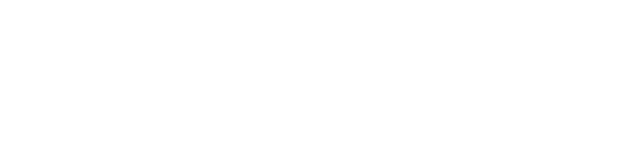
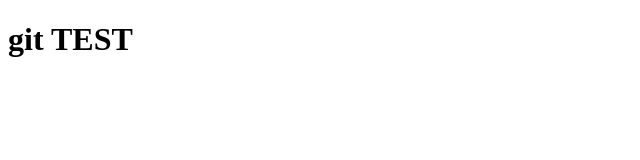
Before and after one commit to sooki7767/portfolio, a plain HTML site: page index.html in a window 1280 px wide. Shown: the whole page, without its empty margins (0-640 px from the left). Drawn offline with Linux system fonts and the light colour scheme.

Commit message:
second commit

```diff
--- a/index.html
+++ b/index.html
@@ -4,9 +4,9 @@
     <meta charset="UTF-8">
     <meta http-equiv="X-UA-Compatible" content="IE=edge">
     <meta name="viewport" content="width=device-width, initial-scale=1.0">
-    <title>Document</title>
+    <title>git test</title>
 </head>
 <body>
-
+    <h1>git TEST</h1>
 </body>
 </html>
```
